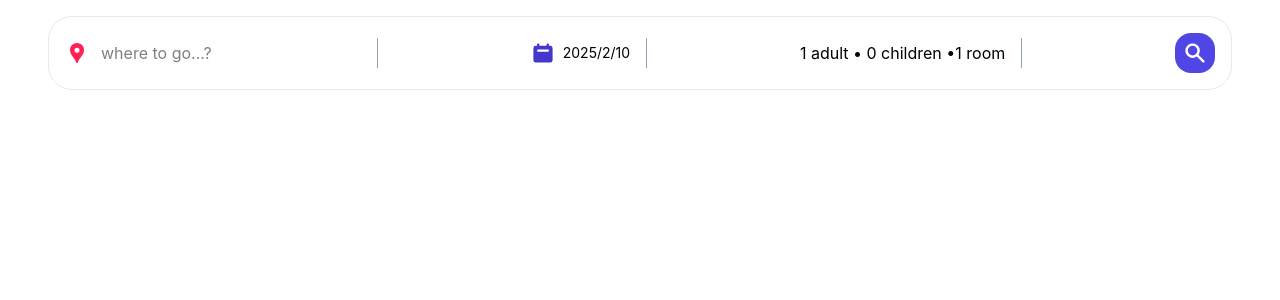
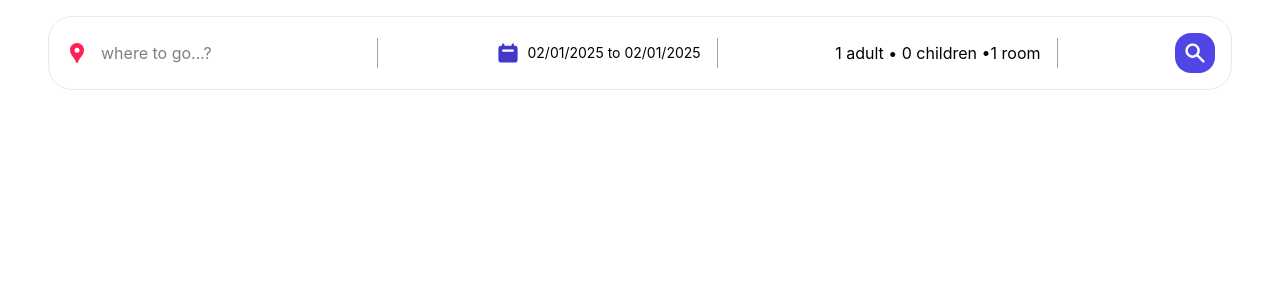
Before and after one commit to code-Alireza-code/hotel-booking-app-React-, a React (Vite) app: page / in a window 1280 px wide. Shown: the top 300 px of the page. Built offline with nearby package versions, Linux system fonts and the light colour scheme.

Commit message:
add datePicker componenet + logic to Header

```diff
--- a/src/components/Header.tsx
+++ b/src/components/Header.tsx
@@ -2,6 +2,10 @@ import { useState } from "react";
 import { HiCalendar, HiMinus, HiPlus, HiSearch } from "react-icons/hi";
 import { MdLocationPin } from "react-icons/md";
 import useOutsideClick from "../hooks/useOutsideClick";
+import "react-date-range/dist/styles.css";
+import "react-date-range/dist/theme/default.css";
+import { DateRange } from "react-date-range";
+import { format } from "date-fns";
 
 type OptionsType = {
   adult: number;
@@ -39,6 +43,12 @@ function Header() {
     children: 0,
     room: 1,
   });
+  const [date, setDate] = useState({
+    startDate: new Date(),
+    endDate: new Date(),
+    key: "travelDate",
+  });
+  const [openDate, setOpenDate] = useState(false);
 
   const handleOptions: handleOptionsType = (name, operation) => {
     switch (operation) {
@@ -56,6 +66,7 @@ function Header() {
         throw new Error("unknown case !");
     }
   };
+  const ref = useOutsideClick(() => setOpenDate(false), "datePicker");
 
   return (
     <div className="flex justify-center items-center gap-4">
@@ -75,7 +86,33 @@ function Header() {
         </div>
         <div className="flex items-center relative">
           <HiCalendar className="w-6 h-6 inline-block text-primary-dark" />
-          <div className="ml-2 text-sm">2025/2/10</div>
+          <div
+            className="ml-2 text-sm cursor-pointer"
+            data-id="datePicker"
+            onClick={() => setOpenDate(true)}
+          >
+            {`${format(date.startDate, "MM/dd/yyyy")} to ${format(
+              date.endDate,
+              "MM/dd/yyyy"
+            )}`}
+          </div>
+          {openDate && (
+            <div ref={ref as React.RefObject<HTMLDivElement>}>
+              <DateRange
+                className="absolute z-20 top-10 right-5"
+                ranges={[date]}
+                onChange={(item) =>
+                  setDate({
+                    startDate: item.travelDate.startDate || new Date(),
+                    endDate: item.travelDate.endDate || new Date(),
+                    key: "travelDate",
+                  })
+                }
+                minDate={new Date()}
+                moveRangeOnFirstSelection={false}
+              />
+            </div>
+          )}
           <span className="separator" />
         </div>
         <div className="flex items-center relative">
@@ -132,24 +169,6 @@ function GuestOptionList({
           minLimit={item.minLimit}
         />
       ))}
-      {/* <GuestOptionItem
-        type="adult"
-        minLimit={1}
-        options={options}
-        handleOptions={handleOptions}
-      />
-      <GuestOptionItem
-        type="children"
-        minLimit={0}
-        options={options}
-        handleOptions={handleOptions}
-      />
-      <GuestOptionItem
-        type="room"
-        minLimit={1}
-        options={options}
-        handleOptions={handleOptions}
-      /> */}
     </div>
   );
 }
```
